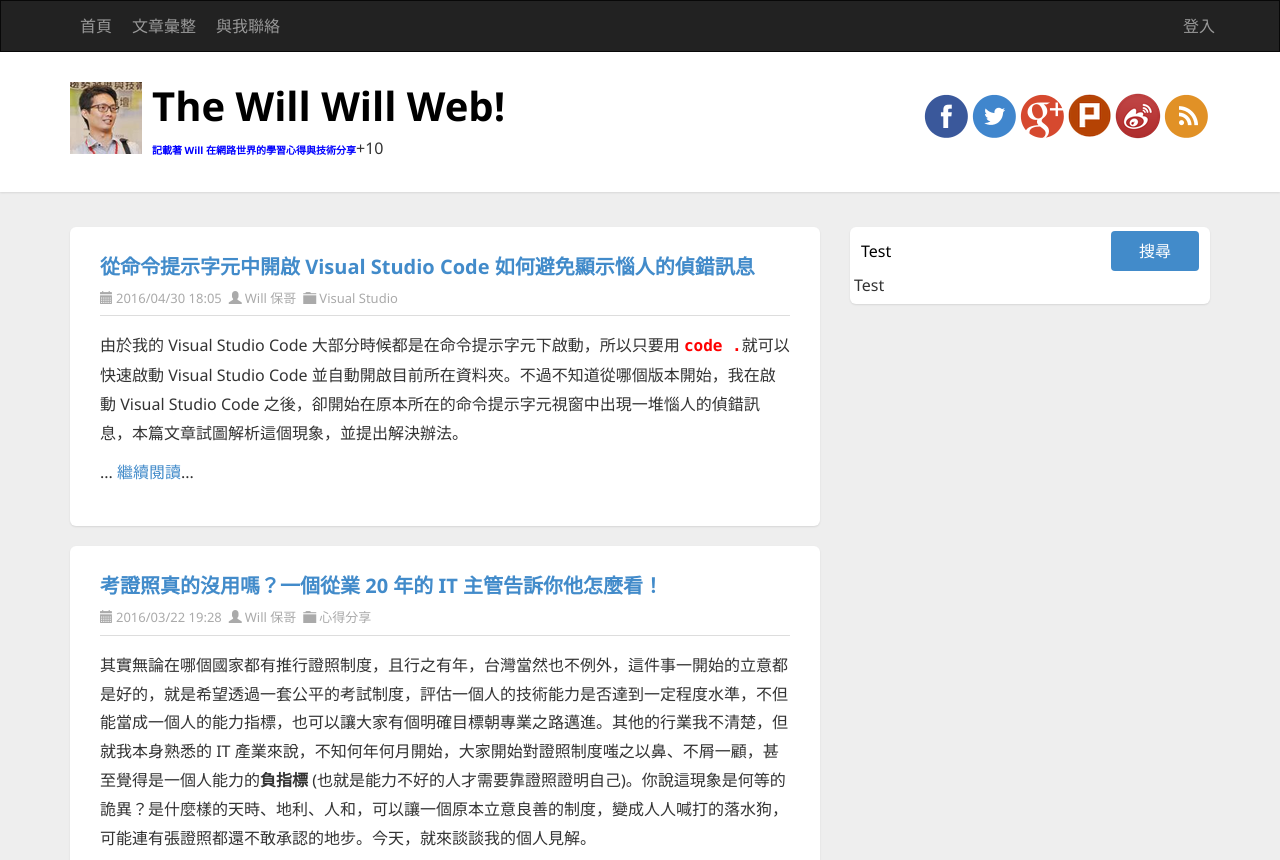
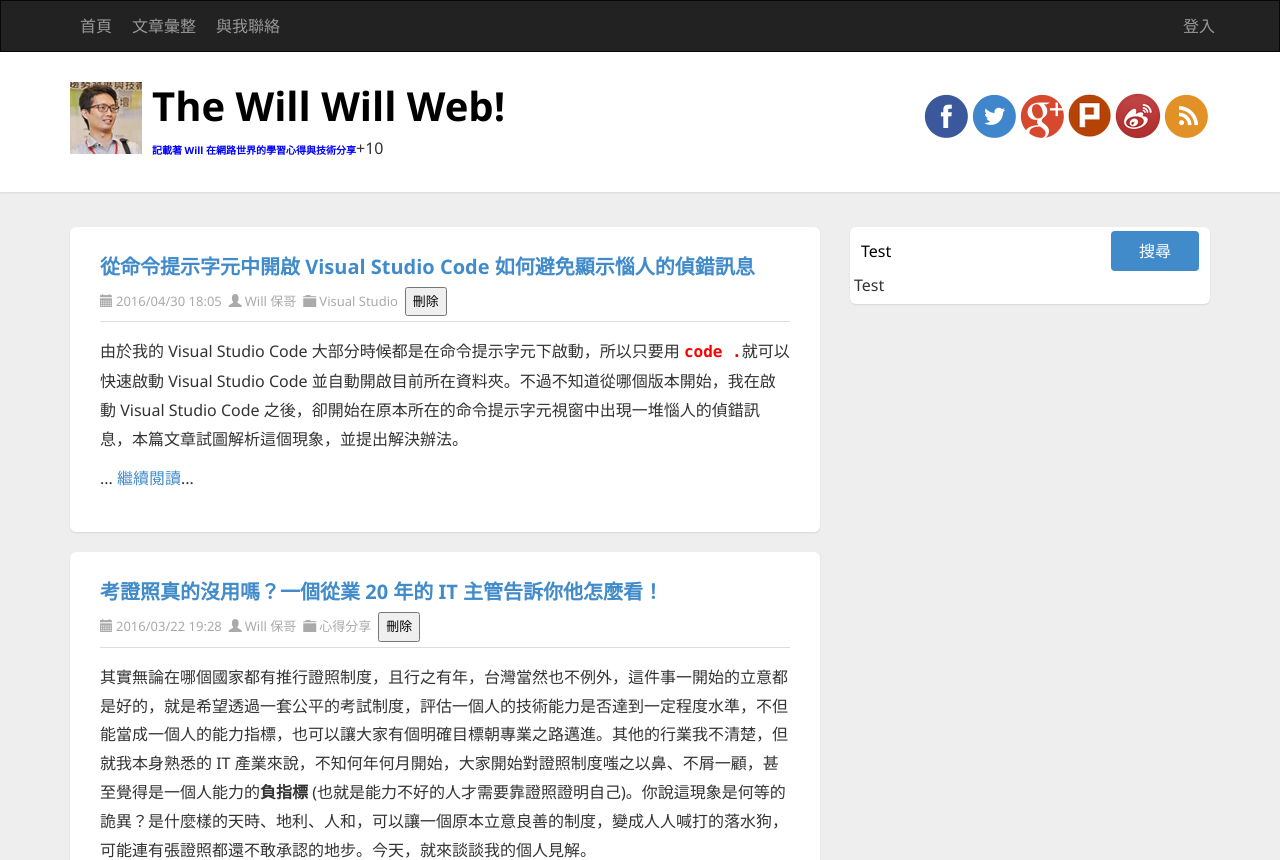
Before and after one commit to CHuaiwen/Angular2, an Angular app: page / in a window 1280 px wide. Shown: the top 860 px of the page. Built offline with nearby package versions, Linux system fonts and the light colour scheme.

Commit message:
14 隨堂測驗：請在文章加上「刪除」按鈕，並且可以刪除目前文章

```diff
--- a/src/app/app.component.html
+++ b/src/app/app.component.html
@@ -17,12 +17,12 @@
               <span class="post-date"><i class="glyphicon glyphicon-calendar"></i>{{item.date}}</span>
               <span class="post-author"><i class="glyphicon glyphicon-user"></i><a href="http://blog.miniasp.com/author/will.aspx">{{item.author}}</a></span>
               <span class="post-category"><i class="glyphicon glyphicon-folder-close"></i><a [href]="item['category-link']">{{item.category}}</a></span>
+              <button (click)="deleteArticle(item)">刪除</button>
             </div>
           </header>
           <section class="post-body text" [innerHTML]="item.summary">
           </section>
         </article>
-
         <!-- Article END-->
 
       </div>
--- a/src/app/app.component.ts
+++ b/src/app/app.component.ts
@@ -10,6 +10,10 @@ export class AppComponent {
 
   doSearch(keyword: string) {
     this.keyword = keyword;
+  }
+  deleteArticle(item: any) {
+    let i = this.data.indexOf(item);
+    this.data.splice(i, 1);
   }
   data: any = [
     {
```
